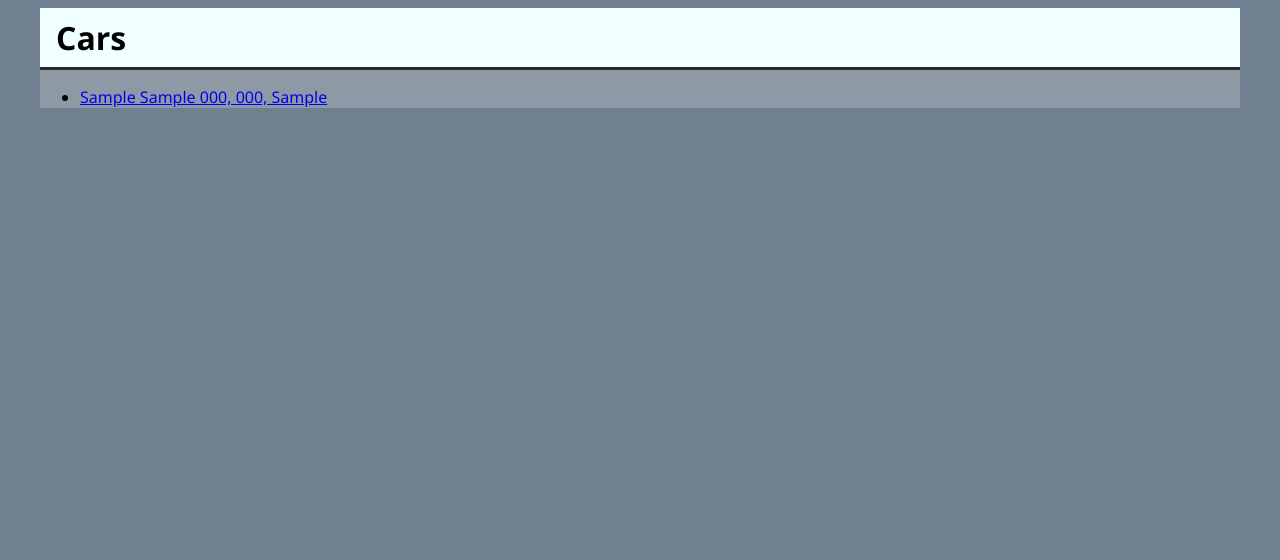
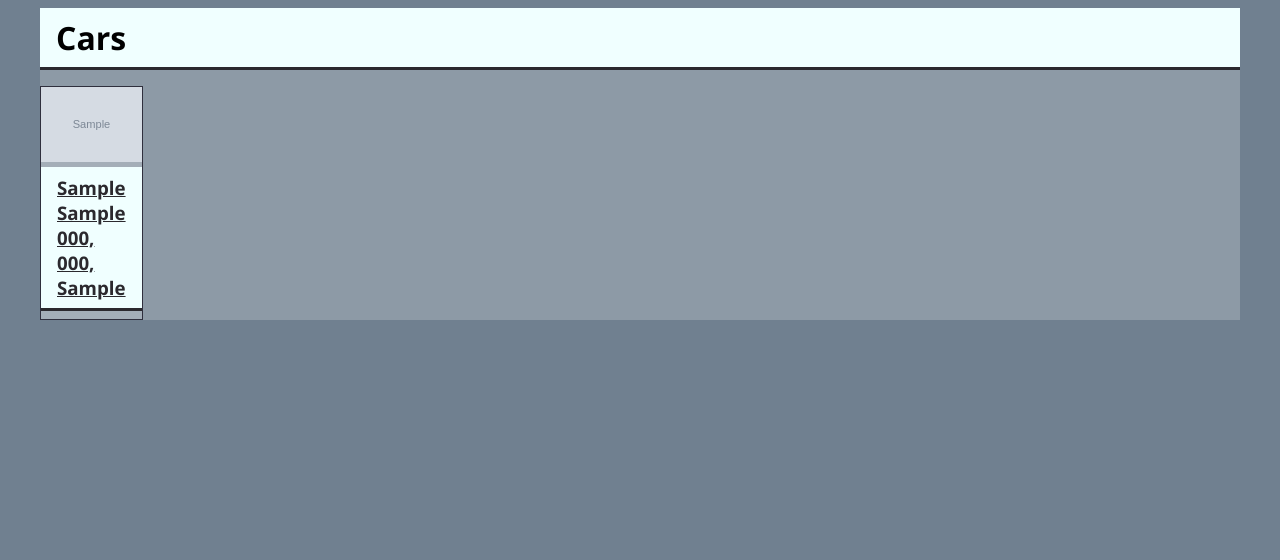
Before and after one commit to justinazymonaite/ptu5_django_uzduotis_autoservice, a Django app: page /cars/ in a window 1280 px wide. Shown: the part 38-598 px from the top of the page. Run offline with Django 4.2, Linux system fonts and the light colour scheme; tables that the repository leaves empty hold one stand-in row (values such as "Sample post"); grey boxes marked "Sample" are stand-in pictures.

Commit message:
django projekto vystymas 6 paskaita antra dalis paveiksliukai

```diff
--- a/ptu5_autoservice/autoservice/admin.py
+++ b/ptu5_autoservice/autoservice/admin.py
@@ -16,7 +16,7 @@ class CarAdmin(admin.ModelAdmin):
 
 class OrderAdmin(admin.ModelAdmin):
     readonly_fields = ('order_date', )
-    list_display = ('car', 'total_amount' )
+    list_display = ('id', 'car', 'order_date', 'total_amount' )
     inlines = (OrderLineInline, )
 
 class ServiceAdmin(admin.ModelAdmin):
--- a/ptu5_autoservice/autoservice/models.py
+++ b/ptu5_autoservice/autoservice/models.py
@@ -35,6 +35,7 @@ class Car(models.Model):
     vin_code = models.CharField('vin code', max_length=17)
     client = models.CharField('client name', max_length=200)
     car_model = models.ForeignKey(CarModel, on_delete=models.CASCADE, verbose_name='car model', related_name='cars')
+    photo = models.ImageField("photo", upload_to='photos', blank=True, null=True)
 
     def __str__(self) -> str:
         return f"{self.car_model.make} {self.car_model.model} {self.license_plate_number}, {self.vin_code}, {self.client}"
@@ -88,3 +89,7 @@ class OrderLine(models.Model):
     @property
     def total(self):
         return self.amount * self.price
+
+    def save(self, *args, **kwargs):
+        super().save(*args, **kwargs)
+        self.order.save()
--- a/ptu5_autoservice/autoservice/static/autoservice/css/base.css
+++ b/ptu5_autoservice/autoservice/static/autoservice/css/base.css
@@ -56,3 +56,42 @@ footer .container {
     display: flex;
     align-content: stretch;
 }
+
+ul{
+    list-style: none;
+    padding: 0;
+}
+
+ul li {
+    padding: 0.25rem 1rem;
+}
+
+ul li a {
+    color:rgb(43, 41, 46)
+}
+
+ul li:hover {
+    background-color: rgba(255, 255, 255, 0.2);
+}
+
+ul.car_list {
+    display: flex;
+    flex-direction: row;
+    flex-wrap: wrap;
+    gap: 1rem;
+}
+
+ul li.car {
+    flex-basis: 5rem;
+    border: 1px solid rgb(47, 47, 61);
+    background-color:  rgba(255, 255, 255, 0.2);
+    padding: 0;
+}
+
+img {
+    max-width: 100%;
+}
+
+ul.car_list li.car h3 {
+    margin-top: 0;
+}
--- a/ptu5_autoservice/autoservice/templates/autoservice/cars.html
+++ b/ptu5_autoservice/autoservice/templates/autoservice/cars.html
@@ -1,10 +1,20 @@
 {% extends 'autoservice/base.html' %}
+{% load static %}
 {% block title %}Cars in {{ block.super }}{% endblock title %}
 {% block content %}
     <h1>Cars</h1>
-    <ul>
+    <ul class="car_list">
         {% for car in cars %}
-            <li><a href="{% url 'car_info' car.id %}">{{ car }}</a></li>
+            <li class="car">
+                <a href="{% url 'car_info' car.id %}">
+                    {% if car.photo %}
+                        <img src="{{ car.photo.url }}">
+                    {% else %}
+                        <img src="{% static 'autoservice/img/auto.jpg' %}">
+                    {% endif %}
+                    <h3>{{ car }}</h3>
+                </a>
+            </li>
         {% endfor %}
     </ul>
 {% endblock content %}
--- a/ptu5_autoservice/autoservice/views.py
+++ b/ptu5_autoservice/autoservice/views.py
@@ -29,6 +29,7 @@ def car_info(request, car_id):
 
 class OrderListView(ListView):
     model = Order
+    # paginate_by = 1
     template_name = 'autoservice/order_list.html'
 
     def get_queryset(self):
--- a/ptu5_autoservice/ptu5_autoservice/settings.py
+++ b/ptu5_autoservice/ptu5_autoservice/settings.py
@@ -119,6 +119,8 @@ USE_TZ = True
 
 STATIC_URL = 'static/'
 STATIC_ROOT = BASE_DIR.joinpath('static/')
+MEDIA_URL = 'media/'
+MEDIA_ROOT = BASE_DIR.joinpath('media/')
 
 # Default primary key field type
 # https://docs.djangoproject.com/en/4.1/ref/settings/#default-auto-field
--- a/ptu5_autoservice/ptu5_autoservice/urls.py
+++ b/ptu5_autoservice/ptu5_autoservice/urls.py
@@ -21,4 +21,4 @@ from django.conf.urls.static import static
 urlpatterns = [
     path('admin/', admin.site.urls),
     path('', include('autoservice.urls'))
-] + static(settings.STATIC_URL, document_root=settings.STATIC_ROOT)
+] + static(settings.STATIC_URL, document_root=settings.STATIC_ROOT)  + static(settings.MEDIA_URL, document_root=settings.MEDIA_ROOT)
--- a/requirements.txt
+++ b/requirements.txt
@@ -1,4 +1,5 @@
 asgiref==3.5.2
 Django==4.1.3
+Pillow==9.3.0
 sqlparse==0.4.3
 tzdata==2022.6
```
Also changed, not shown: ptu5_autoservice/autoservice/migrations/0004_car_photo.py (added), ptu5_autoservice/autoservice/static/autoservice/img/auto.jpg (added), 1 other file.
